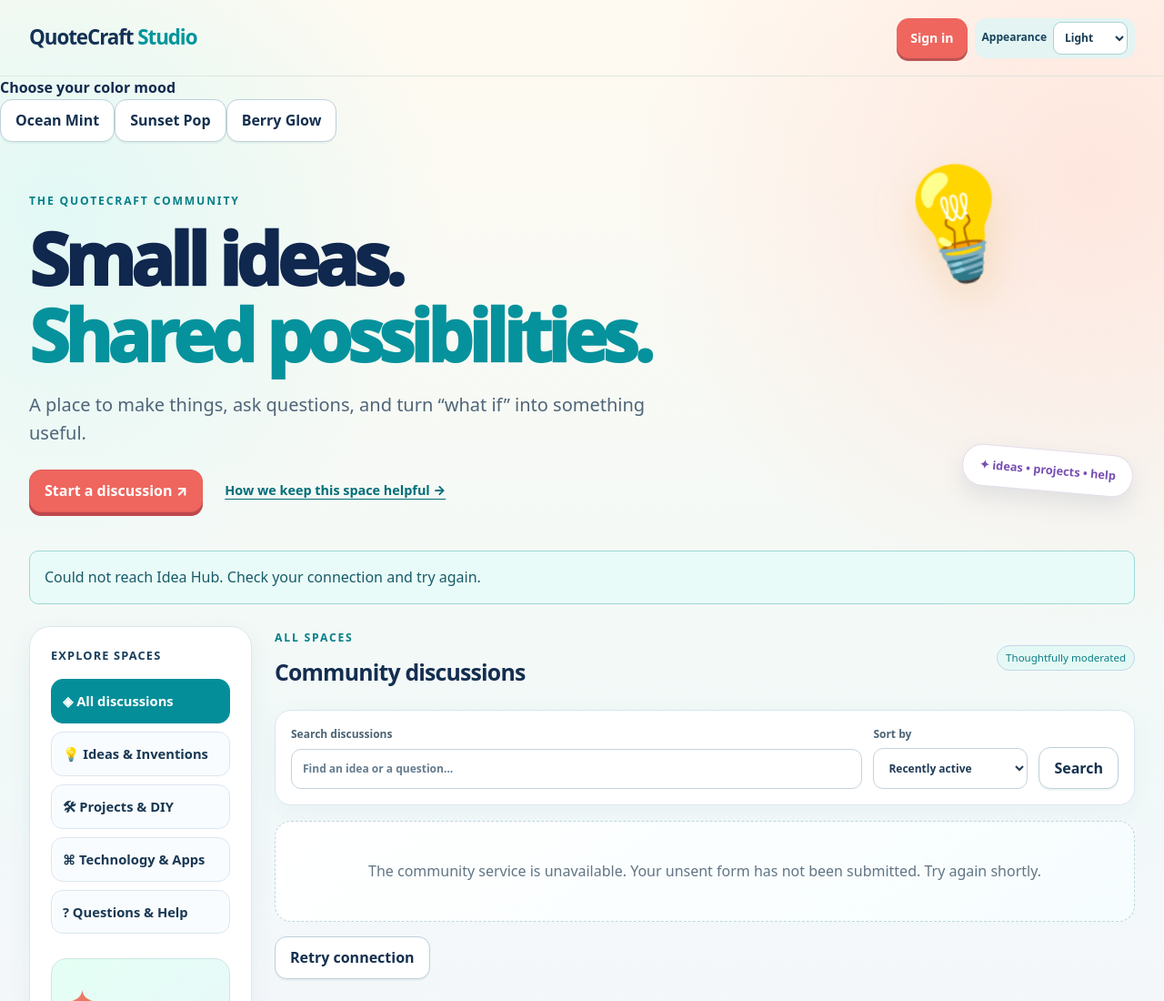
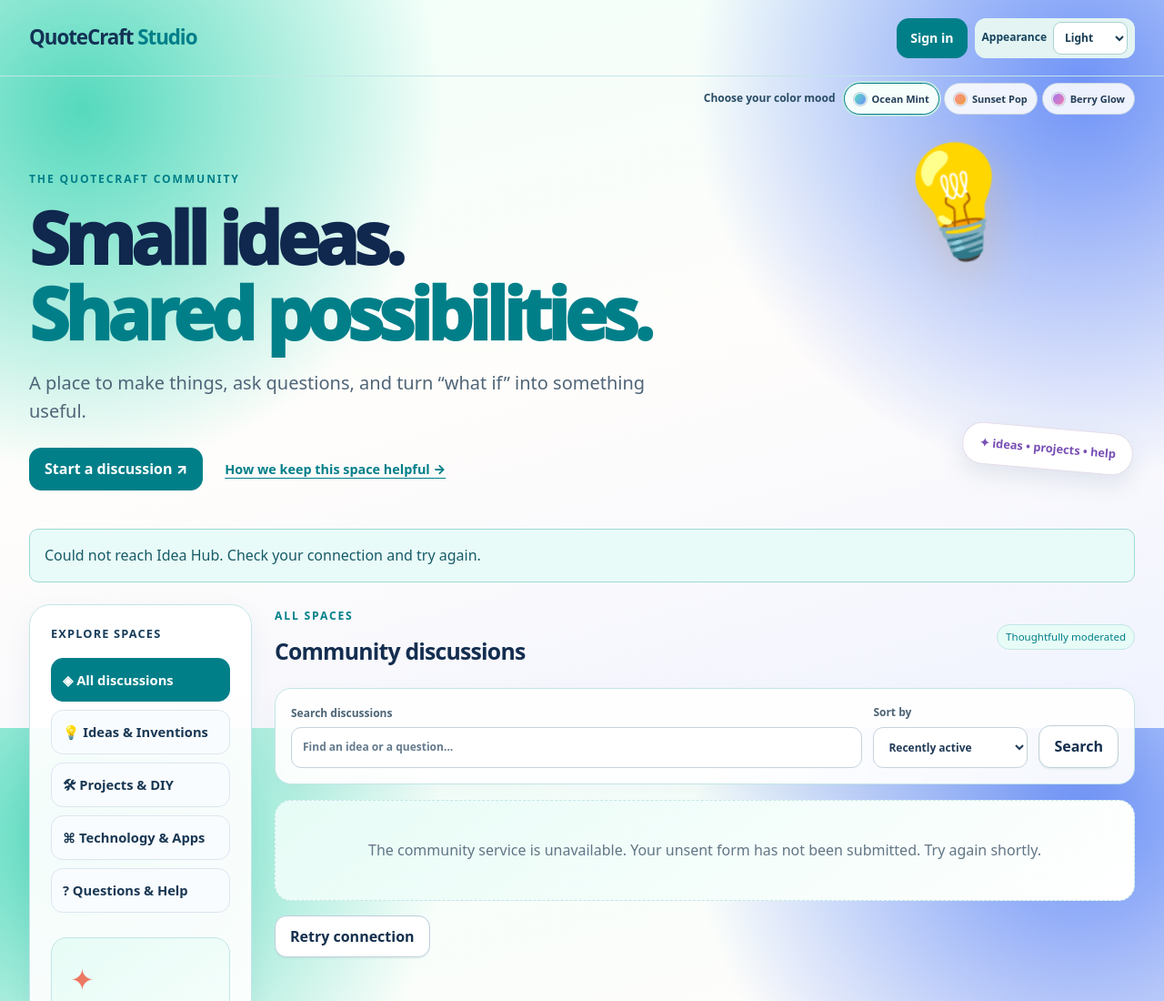
Before and after one commit to QuoteCraftStudio/QuoteCraftStudio.github.io, a website: page idea-hub/index.html in a window 1280 px wide. Shown: the top 1100 px of the page at 91% size. Drawn offline with Linux system fonts and the light colour scheme; no server answers.

Commit message:
Idea Hub: style compact mood strip and three full-page light palettes

```diff
--- a/idea-hub/idea-hub-v2.css
+++ b/idea-hub/idea-hub-v2.css
@@ -127,3 +127,33 @@ dialog::backdrop{background:#172a4cb3;backdrop-filter:blur(4px)}
 /* Non-deceptive, public acknowledgement: never implies a human response. */
 .idea-auto-receipt{margin:18px 0 4px;padding:13px 15px;border:1px solid #b5dad8;border-left:4px solid #0296a0;border-radius:11px;background:#ecfaf7;color:#245b64;font-size:.88rem;line-height:1.55}
 :root[data-effective-theme="dark"] .idea-auto-receipt{background:#1f4351;border-color:#426e7e;border-left-color:#83e3e2;color:#e0f6f9}
+
+/* Idea Hub color moods — light by default, with existing dark choice preserved. */
+.idea-mood-bar{display:flex;align-items:center;justify-content:flex-end;flex-wrap:wrap;gap:9px;max-width:1300px;margin:0 auto;padding:7px 32px 6px;color:#294d65;font-size:12px}
+.idea-mood-bar>strong{font-size:12px;font-weight:800}
+.idea-mood-buttons{display:flex;gap:5px;flex-wrap:wrap}
+.idea-mood-choice{display:inline-flex;align-items:center;justify-content:center;gap:6px;min-height:35px!important;padding:5px 10px!important;border:1px solid #c8d6e4!important;border-radius:999px!important;background:#ffffffde!important;color:#243e58!important;box-shadow:none!important;font-size:11px!important;font-weight:800;white-space:nowrap}
+.idea-mood-choice[aria-pressed="true"]{border-color:#45788d!important;box-shadow:0 0 0 2px #6bb5c555!important;background:#f6fffc!important}
+.idea-mood-choice:hover{transform:none;background:#fff!important}
+.idea-mood-swatch{display:inline-block;flex:none;width:14px;height:14px;border-radius:50%;border:1px solid #ffffffad;background:linear-gradient(125deg,var(--swatch-a),var(--swatch-b));box-shadow:0 0 0 1px #20364c35}
+.idea-mood-choice[data-mood-option="mint"]{--swatch-a:#55d9bd;--swatch-b:#6e92f7}
+.idea-mood-choice[data-mood-option="sunset"]{--swatch-a:#fa8e91;--swatch-b:#ec9e3c}
+.idea-mood-choice[data-mood-option="violet"]{--swatch-a:#9e77ee;--swatch-b:#ed7cb1}
+:root[data-effective-theme="dark"] .idea-mood-bar{color:#e6f0fa}
+:root[data-effective-theme="dark"] .idea-mood-choice{background:#20344b!important;color:#eaf5ff!important;border-color:#59718c!important}
+:root[data-effective-theme="dark"] .idea-mood-choice[aria-pressed="true"]{background:#34465f!important;border-color:#b4d7dc!important}
+:root[data-effective-theme="light"][data-mood="mint"]{--mood-a:#55d9bd;--mood-b:#6e92f7;--mood-strong:#007f89;--mood-tint:#e7fcf6;--mood-border:#c2e5e6;--mood-start:#f1fff9;--mood-end:#f0f3ff}
+:root[data-effective-theme="light"][data-mood="sunset"]{--mood-a:#fa8e91;--mood-b:#ec9e3c;--mood-strong:#a73a48;--mood-tint:#ffebe8;--mood-border:#f4c4b9;--mood-start:#fff7ec;--mood-end:#ffecde}
+:root[data-effective-theme="light"][data-mood="violet"]{--mood-a:#9e77ee;--mood-b:#ed7cb1;--mood-strong:#6539aa;--mood-tint:#f5eaff;--mood-border:#dfc5f0;--mood-start:#faf3ff;--mood-end:#fff0fa}
+:root[data-effective-theme="light"][data-mood]{color-scheme:light;--accent:var(--mood-strong);--line:var(--mood-border);background:var(--mood-start)}
+:root[data-effective-theme="light"][data-mood] body{color:#12294d;background:radial-gradient(circle at 7% 15%,var(--mood-a) 0%,transparent 29%),radial-gradient(circle at 93% 12%,var(--mood-b) 0%,transparent 31%),linear-gradient(165deg,var(--mood-start) 5%,#fffdfb 51%,var(--mood-end) 100%);background-attachment:fixed}
+:root[data-effective-theme="light"][data-mood] .top{border-bottom-color:var(--mood-border)}
+:root[data-effective-theme="light"][data-mood] .brand span,:root[data-effective-theme="light"][data-mood] h1 span,:root[data-effective-theme="light"][data-mood] .eyebrow,:root[data-effective-theme="light"][data-mood] .hero-actions a{color:var(--mood-strong)}
+:root[data-effective-theme="light"][data-mood] .workspace aside,:root[data-effective-theme="light"][data-mood] .filters,:root[data-effective-theme="light"][data-mood] .discussion,:root[data-effective-theme="light"][data-mood] .about{border-color:var(--mood-border);background:#ffffffed}
+:root[data-effective-theme="light"][data-mood] .aside-note,:root[data-effective-theme="light"][data-mood] .empty{background:linear-gradient(145deg,var(--mood-tint),#fff);border-color:var(--mood-border)}
+:root[data-effective-theme="light"][data-mood] .pill,:root[data-effective-theme="light"][data-mood] .tag{background:var(--mood-tint);color:var(--mood-strong);border-color:var(--mood-border)}
+:root[data-effective-theme="light"][data-mood] #categories button[aria-pressed="true"]{background:var(--mood-strong);border-color:var(--mood-strong);color:#fff}
+:root[data-effective-theme="light"][data-mood] button.primary,:root[data-effective-theme="light"][data-mood] .primary,:root[data-effective-theme="light"][data-mood] .top nav #auth-nav{background:var(--mood-strong);border-color:var(--mood-strong);color:#fff;box-shadow:none}
+:root[data-effective-theme="light"][data-mood] button.primary:hover,:root[data-effective-theme="light"][data-mood] .top nav #auth-nav:hover{filter:brightness(.92)}
+:root[data-effective-theme="light"][data-mood] .idea-mood-choice[aria-pressed="true"]{border-color:var(--mood-strong)!important;box-shadow:0 0 0 2px var(--mood-border)!important}
+@media(max-width:650px){.idea-mood-bar{justify-content:flex-start;padding:6px 16px}.idea-mood-bar>strong{font-size:11px}.idea-mood-choice{padding:5px 8px!important;font-size:10px!important}}
```
